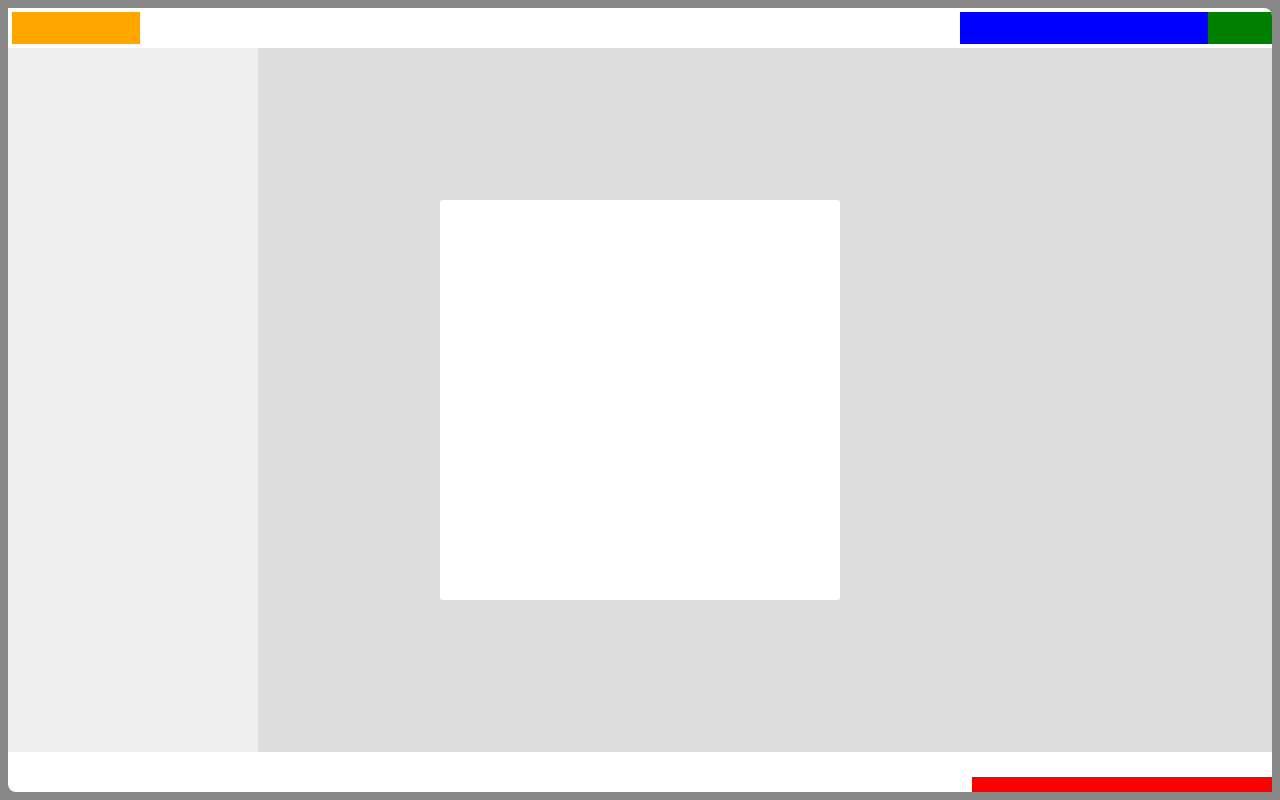
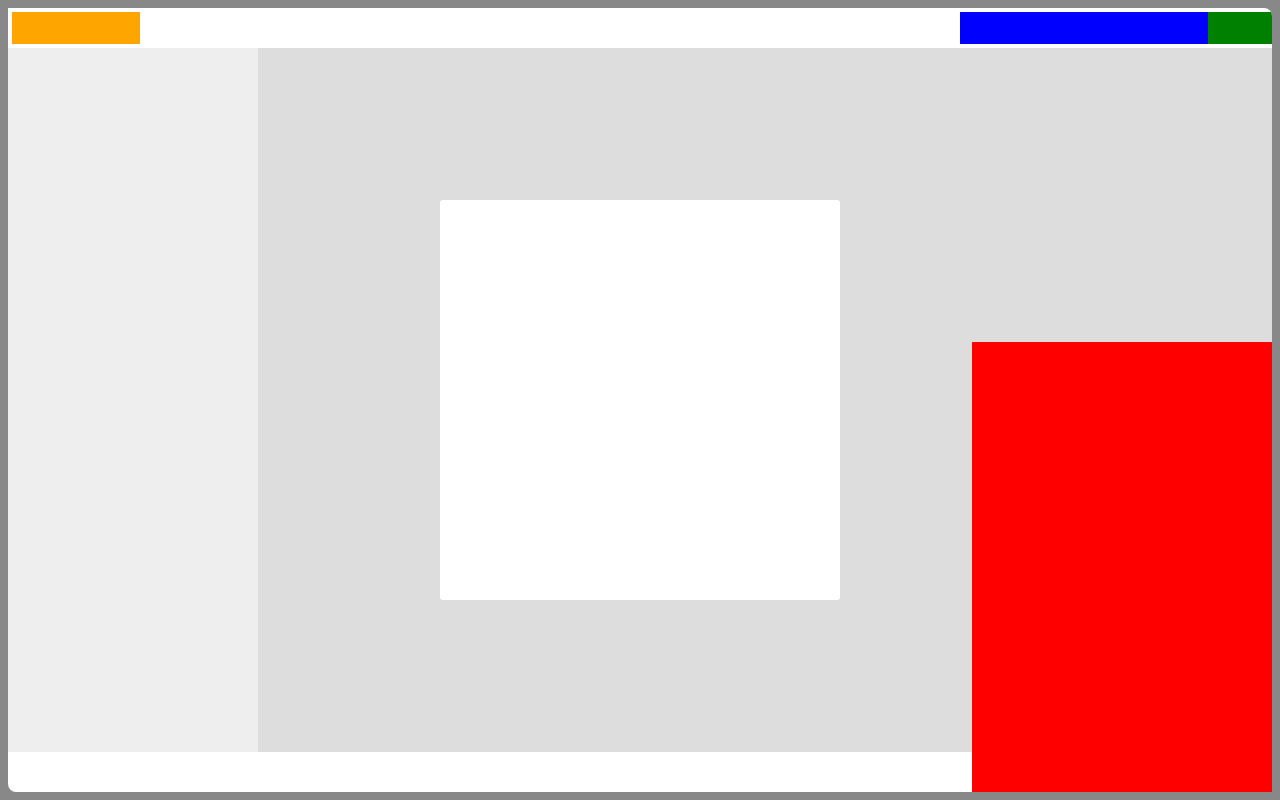
Before and after one commit to phantomk/mini-chat, a plain HTML site: page app.html in a window 1280 px wide. Drawn offline with Linux system fonts and the light colour scheme.

Commit message:
增加聊天框显示和隐藏

```diff
--- a/css/app.shell.css
+++ b/css/app.shell.css
@@ -60,7 +60,7 @@
     left : 0;
   }
 
-.app-shell-foot {
+.app-shell-footer {
   bottom : 0;
   left   : 0;
   right  : 0;
--- a/js/app.shell.js
+++ b/js/app.shell.js
@@ -13,21 +13,72 @@ app.shell = (function () {
           '</div>' +
           '<div class="app-shell-footer"></div>' +
           '<div class="app-shell-chat"></div>' +
-         '<div class="app-shell-modal"></div>'
+          '<div class="app-shell-modal"></div>',
+        chat_extend_time    : 1000,
+        chat_retract_time   : 300,
+        chat_extend_height  : 450,
+        chat_retract_height : 15
       },
       stateMap = { $container : null },
       jqueryMap = {},
-      setJqueryMap, initModule;
+      setJqueryMap, initModule, toggleChat;
 
       setJqueryMap = function () {
           var $container = stateMap.$container;
-          jqueryMap = { $container : $container };
+          jqueryMap = {
+              $container : $container,
+              $chat : $container.find( '.app-shell-chat' )
+          };
+      };
+
+      toggleChat = function ( do_extrend, callback ) {
+          var
+            px_chat_ht = jqueryMap.$chat.height(),
+            is_open = px_chat_ht === configMap.chat_extend_height,
+            is_closed = px_chat_ht === configMap.chat_retract_height,
+            is_sliding = ! is_open && ! is_closed;
+
+          if ( is_sliding ) {
+              return false;
+          }
+
+          if ( do_extrend ) {
+              jqueryMap.$chat.animate(
+                  { height : configMap.chat_extend_height },
+                  configMap.chat_extend_time,
+                  function () {
+                      if ( callback ) {
+                          callback( jqueryMap.$chat );
+                      }
+                  }
+              );
+              return true;
+          }
+
+          jqueryMap.$chat.animate(
+            { height : configMap.chat_retract_height },
+            configMap.chat_retract_time,
+            function () {
+                if ( callback ) {
+                    callback( jqueryMap.$chat );
+                }
+            }
+          );
+
+          return true;
       };
 
       initModule = function ( $container ) {
           stateMap.$container = $container;
           $container.html( configMap.main_html );
           setJqueryMap();
+
+          setTimeout( function () {
+            toggleChat( true );
+          }, 3000 );
+          setTimeout( function () {
+            toggleChat( false );
+          }, 8000 );
       };
 
       return { initModule : initModule };
```
Lines whose indentation alone changed are shown as unchanged.
